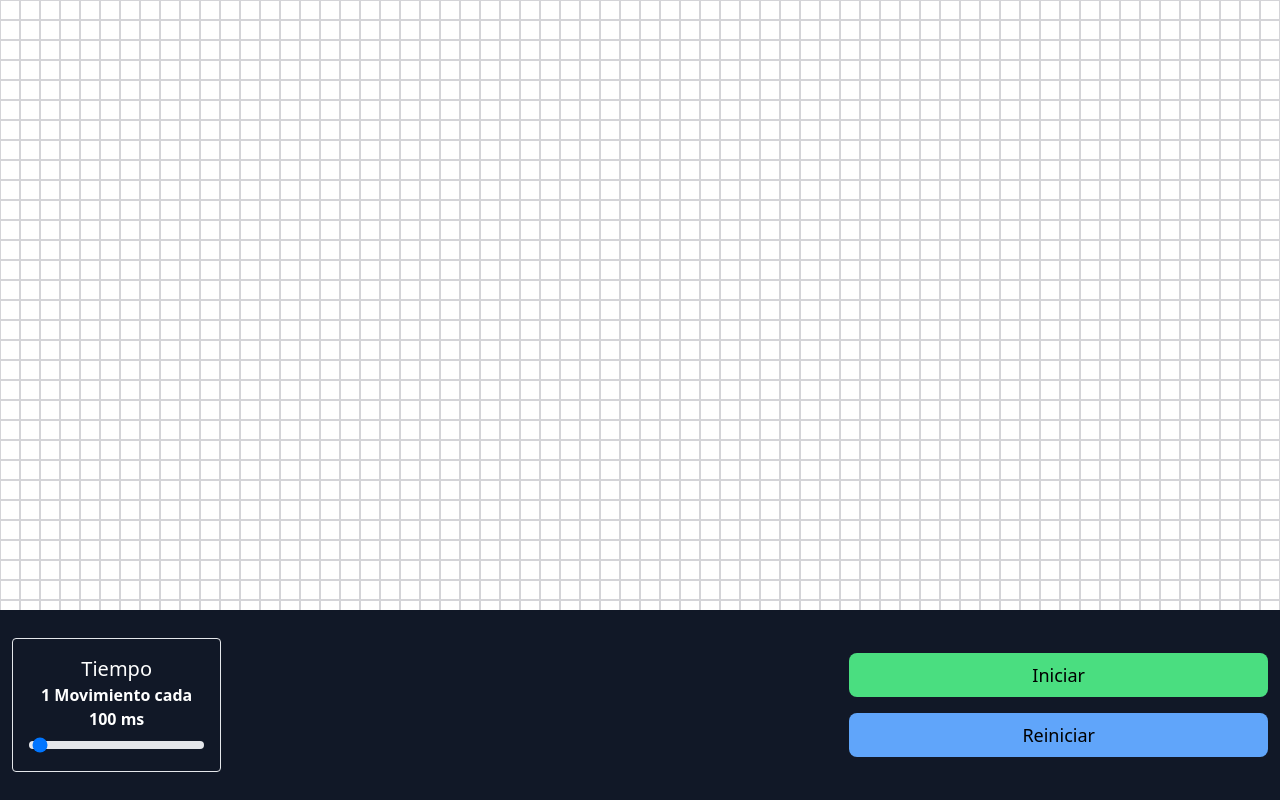
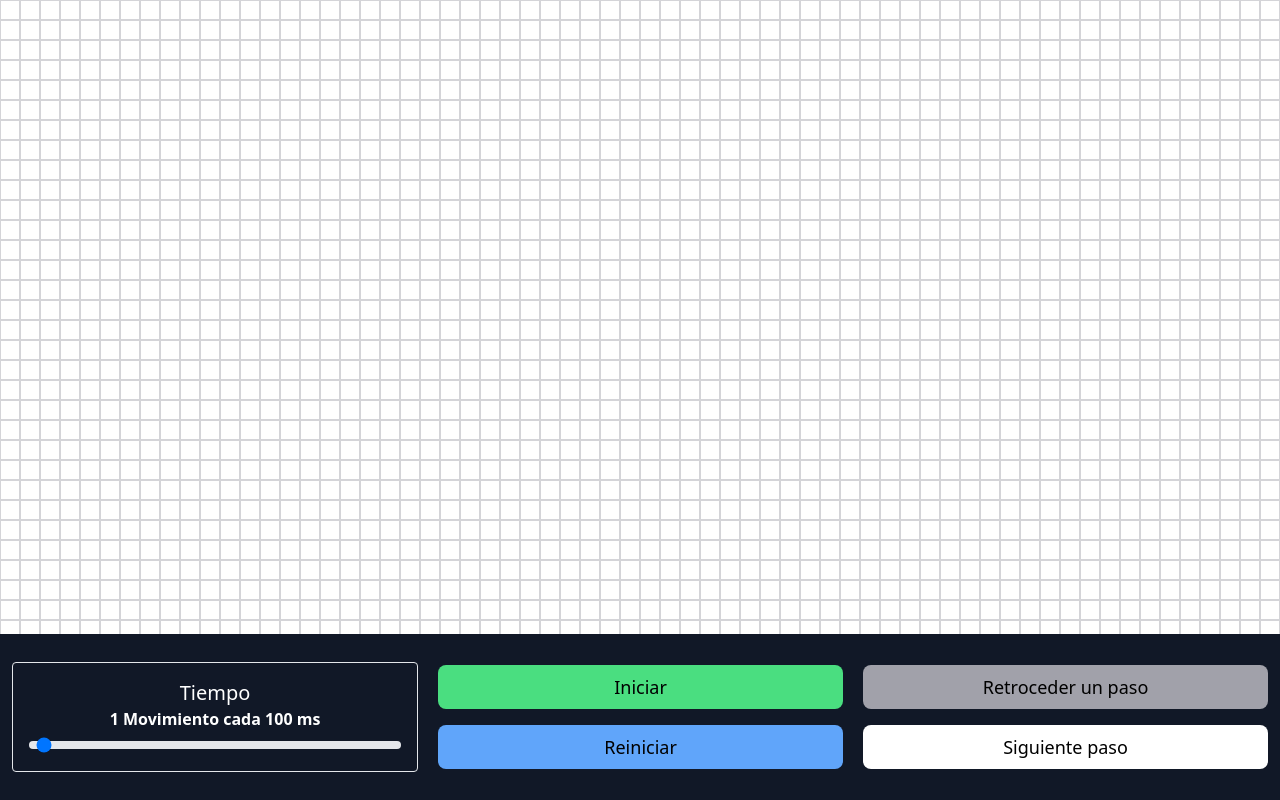
Before and after one commit to Azazelaza/Conway-s-Game-of-Life, a React (Vite) app: page / in a window 1280 px wide. Built offline with nearby package versions, Linux system fonts and the light colour scheme.

Commit message:
Add New Button To prev and Next

```diff
--- a/src/components/layout/ButtonsGame.tsx
+++ b/src/components/layout/ButtonsGame.tsx
@@ -4,22 +4,19 @@ import { classNames } from "../../utils/classNames";
 
 export default function ButtonsGame() {
     const { isRunning, setIsRunning, setSpeedRun, speedRun } = useGame();
-    const { resetGame } = useControl();
+    const { resetGame, nextStep } = useControl();
     const Running = ["Iniciar", "Pausar"];
 
     return (
         <div className='absolute bg-gray-900 left-0 bottom-0 p-3 text-center w-full select-none'>
-            <div className="flex">
-                <div className='border rounded p-4 my-4 w-1/6'>
+            <div className="flex gap-5">
+                <div className='border rounded p-4 my-4 w-2/6'>
                     <p className='text-xl'>Tiempo</p>
                     <b>
                         1 Movimiento cada {speedRun} ms
                     </b>
                     <input id="default-range" type="range" min={1} max={5000} onChange={e => setSpeedRun(Number(e.target.value))} value={speedRun} className={classNames(
                         "w-full h-2 bg-gray-200 rounded-lg appearance-none cursor-pointer dark:bg-gray-700")} />
-                </div>
-                <div className="w-2/6">
-
                 </div>
                 <div className="w-2/6 block ml-auto my-auto">
                     <button
@@ -33,6 +30,18 @@ export default function ButtonsGame() {
                         Reiniciar
                     </button>
                 </div>
+                <div className="w-2/6 block ml-auto my-auto">
+                    <button
+                        className='bg-zinc-400 w-full h-fit text-black text-lg bold p-2 rounded-lg mb-4'
+                        onClick={() => setIsRunning(!isRunning)}>
+                        Retroceder un paso
+                    </button>
+                    <button
+                        onClick={() => nextStep()}
+                        className='bg-white text-lg bold w-full text-black p-2 rounded-lg'>
+                        Siguiente paso
+                    </button>
+                </div>
             </div>
         </div >
     )
--- a/src/context/ControlContext.tsx
+++ b/src/context/ControlContext.tsx
@@ -4,7 +4,7 @@ import { useGame } from "../hooks/useGame";
 import { ControlContext } from "../hooks/useControl";
 
 export function ControlProvider({ children }: { children: ReactNode }) {
-    const { setGridContext, gridContext, setIsRunning } = useGame();
+    const { setGridContext, gridContext, setIsRunning, nextGeneration } = useGame();
     const [multipleSelect, setMultipleSelect] = useState([]);
 
     const [mouseDown, setMouseDown] = useState<boolean>(false);
@@ -13,6 +13,9 @@ export function ControlProvider({ children }: { children: ReactNode }) {
         setIsRunning(false);
         setGridContext(Array.from({ length: numRows }, () => Array(numCols).fill(false)));
     };
+    const nextStep = () => {
+        nextGeneration();
+    }
 
     useEffect(() => {
         if (!mouseDown && multipleSelect.length > 0) {
@@ -25,6 +28,7 @@ export function ControlProvider({ children }: { children: ReactNode }) {
         }
     }, [mouseDown])
 
+
     useEffect(() => {
         window.addEventListener('mousedown', () => setMouseDown(true))
         window.addEventListener('mouseup', () => setMouseDown(false))
@@ -36,7 +40,8 @@ export function ControlProvider({ children }: { children: ReactNode }) {
                 resetGame,
                 mouseDown,
                 multipleSelect,
-                setMultipleSelect
+                setMultipleSelect,
+                nextStep
             }}
         >
             {children}
--- a/src/context/GameContext.tsx
+++ b/src/context/GameContext.tsx
@@ -4,10 +4,12 @@ import { GameContext } from '../hooks/useGame';
 
 export function GameProvider({ children }: { children: ReactNode }) {
   const [gridContext, setGridContext] = useState(initialState);
+  const [prevGrid, setPrevGrid] = useState(initialState)
   const [isRunning, setIsRunning] = useState(false);
   const [speedRun, setSpeedRun] = useState<number>(100);
 
   const nextGeneration = () => {
+    setPrevGrid(gridContext);
     const newGrid = gridContext.map((row, rowIndex) =>
       row.map((cell, colIndex) => {
         const neighbors = [
@@ -56,6 +58,7 @@ export function GameProvider({ children }: { children: ReactNode }) {
         setSpeedRun,
         speedRun,
         nextGeneration,
+        prevGrid,
       }}
     >
       {children}
```
